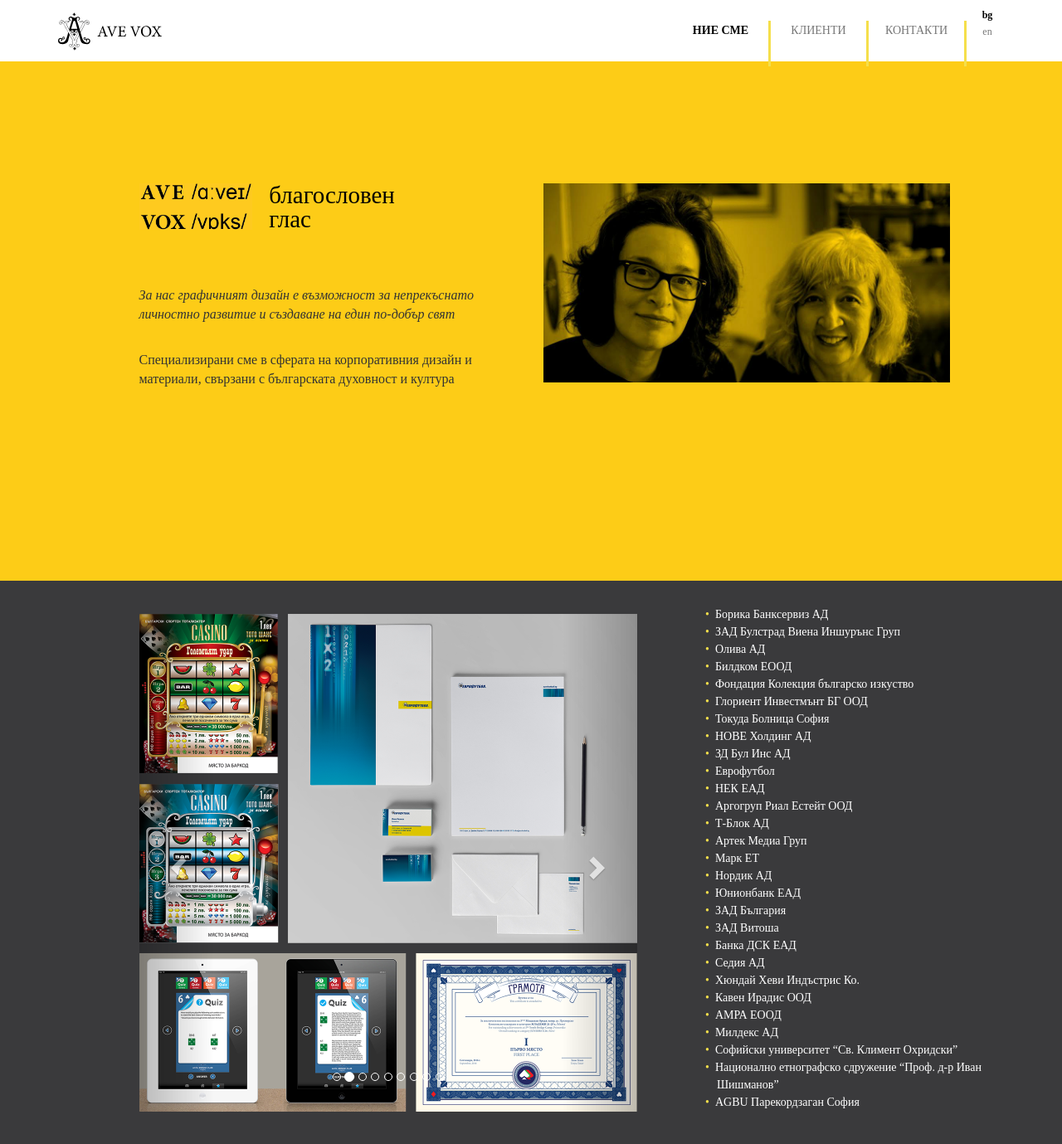
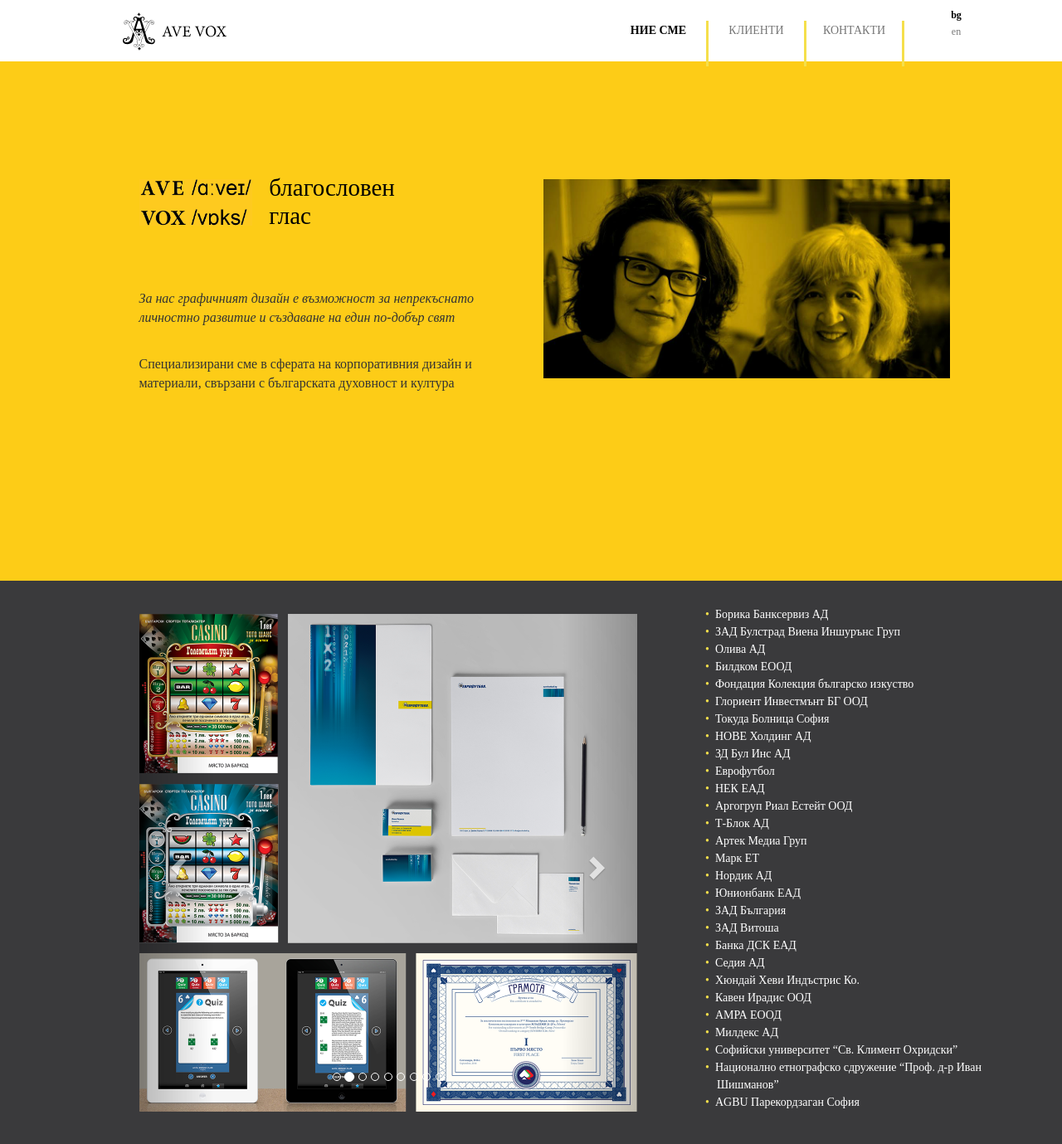
Before and after one commit to avevoxdesign/avevox, a Jekyll site: the page built from index.html, in a window 1280 px wide and 1400 px high. Shown: the top 1379 px of the window at 83% size. Built offline with Jekyll 4.4.1, drawn with Linux system fonts in a browser that asks for light colours.

Commit message:
final changes

```diff
--- a/_includes/head.html
+++ b/_includes/head.html
@@ -18,7 +18,7 @@
     {% endif %}
   </title>
   <!-- favicon -->
-  <link rel="shortcut icon" href="{{ "static/img/favicon.ico" | prepend: site.baseurl }}">
+  <link rel="shortcut icon" href="{{ "static/img/favicon.ico  " | prepend: site.baseurl }}">
 
   <!-- Third-party CSS -->
   <link href="{{"bower_components/bootstrap/dist/css/bootstrap.min.css" | prepend: site.baseurl }}" rel="stylesheet">
--- a/index.html
+++ b/index.html
@@ -46,8 +46,8 @@
                             <img src="static/img/sections/are1.jpg" alt="we are" style="height: 56px;"/>
                         </div>
                         <div style="display: inline-block">
-                            <h2 style="line-height: 29px; margin: 0px; font-size: 29px;" data-i18n="about_me.ave">благословен</h2>
-                            <h2 style="line-height: 29px; margin: 0px; font-size: 29px;" data-i18n="about_me.vox">глас</h2>
+                            <h2 style="line-height: 20px; margin: 0px; font-size: 29px;" data-i18n="about_me.ave">благословен</h2>
+                            <h2 style="line-height: 48px; margin: 0px; font-size: 29px;" data-i18n="about_me.vox">глас</h2>
                         </div>
                     </div>
                 </div>
@@ -179,7 +179,7 @@
         </div>
         <div id="address-ave-vox" >
             <img src="static/img/place_icon.svg">
-            <div style="margin-top: 32px;">
+            <div style="margin-top: 27px;">
                 <p style="display: inline;"><b data-i18n="link.city">SOFIA, </b></p>
                 <p style="display: inline;" data-i18n="link.country">BULGARIA</p>
             </div>
--- a/static/css/custom.css
+++ b/static/css/custom.css
@@ -1,6 +1,6 @@
 @font-face {
   font-family: 'myriad_pro';
-  src: font-url('fonts/myriad_pro.ttf') format('truetype');
+  src: font-url('fonts/myriad_pro.otf') format('opentype');
   font-weight: normal;
   font-style: normal;
 }
@@ -70,7 +70,7 @@
 
 #address-ave-vox {
   color: rgb(255, 200, 31);
-  width: 190px;
+  /*width: 190px;*/
   display: table;
   margin: 0 auto;
 }
@@ -79,7 +79,6 @@
   display: inline-block;
   float: left;
   margin-right: 10px;
-  height: 50px;
 }
 
 #address-ave-vox div {
@@ -153,3 +152,21 @@
     position: relative !important;
   }
 }
+
+@media (min-width: 1200px) {
+  li#languages {
+    width: 135px !important;
+  }
+}
+
+@media (max-width: 1200px) {
+  li#languages {
+    width: 69px !important;
+  }
+}
+
+@media (min-width: 1000px) {
+  .navbar-header .navbar-brand {
+    margin-left: 63px !important;
+  }
+}
```
Also changed, not shown: bower_components/bootstrap/dist/css/bootstrap.css, static/fonts/myriad_pro.otf (added), static/img/favicon.ico, 5 other files.
